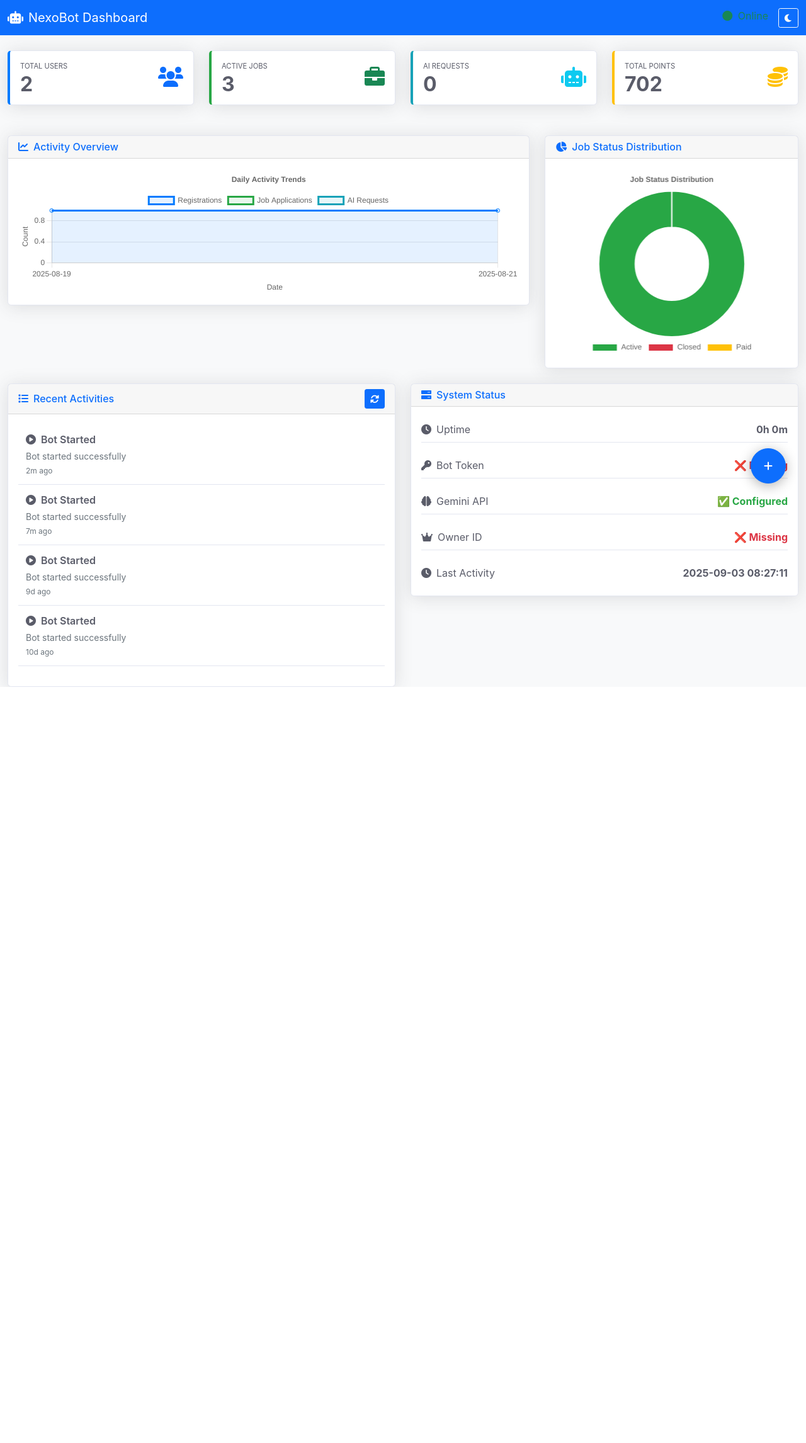
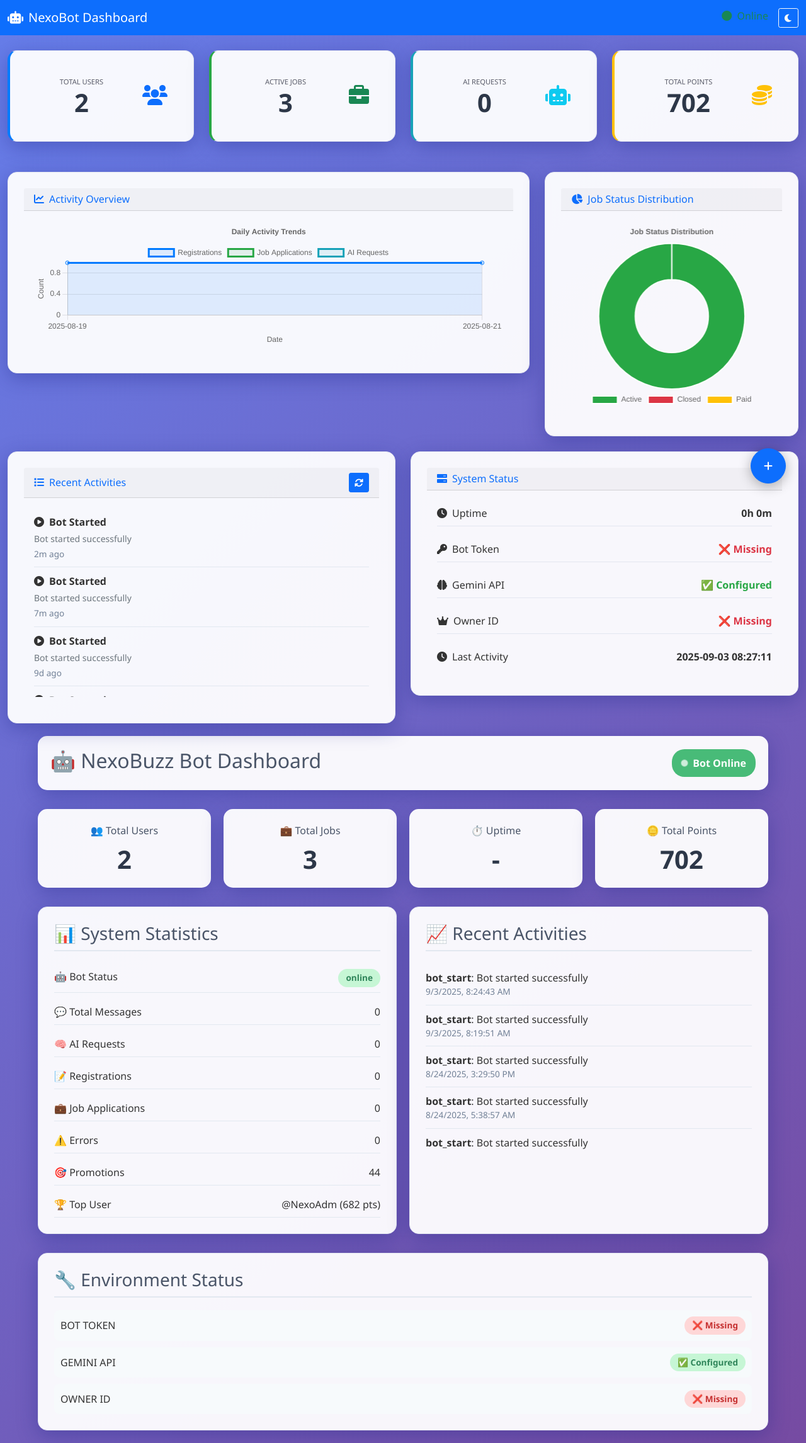
Before and after one commit to nexomedia99-droid/Nexobot, a Flask app: page / in a window 1280 px wide. Shown: the whole page at 63% size. Before the commit the page ends 1091 px from the top, so only its background shows below. Run offline with Flask 3, Linux system fonts and the light colour scheme; data comes from the database, SQL or seed files in the repository; some libraries are stand-ins or nearby versions.

Commit message:
Assistant checkpoint: Fix dashboard preview and add debug endpoint
Assistant generated file changes:
- dashboard.py: Fix dashboard static folder and error handling, Improve dashboard run function with better error handling, Add error route for debugging
- templates/dashboard.html: Create basic dashboard template
- static/dashboard.css: Create dashboard CSS styles
- static/dashboard.js: Create dashboard JavaScript for real-time updates
- main.py: Update dashboard startup with better error handling

---

User prompt:

tolong perbaiki preview yang tidak bisa di tampilkan

Replit-Commit-Author: Assistant
Replit-Commit-Session-Id: 82e65b7a-f135-4e5b-8373-3d5edeb16493

```diff
--- a/main.py
+++ b/main.py
@@ -173,6 +173,7 @@ def main():
 
         start_dashboard()
         print("📊 Dashboard server started on port 5000")
+        print("🔍 Debug info available at: http://0.0.0.0:5000/debug")
 
         print("🤖 Bot is starting...")
         log_activity("bot_start", description="Bot started successfully")
--- a/static/dashboard.css
+++ b/static/dashboard.css
@@ -365,3 +365,196 @@ body {
 [data-theme="dark"] .dropdown-divider {
     border-top-color: var(--border-color);
 }
+* {
+    margin: 0;
+    padding: 0;
+    box-sizing: border-box;
+}
+
+body {
+    font-family: 'Segoe UI', Tahoma, Geneva, Verdana, sans-serif;
+    background: linear-gradient(135deg, #667eea 0%, #764ba2 100%);
+    min-height: 100vh;
+    color: #333;
+}
+
+.container {
+    max-width: 1200px;
+    margin: 0 auto;
+    padding: 20px;
+}
+
+header {
+    background: rgba(255, 255, 255, 0.95);
+    padding: 20px;
+    border-radius: 15px;
+    margin-bottom: 30px;
+    display: flex;
+    justify-content: space-between;
+    align-items: center;
+    box-shadow: 0 8px 32px rgba(31, 38, 135, 0.37);
+}
+
+header h1 {
+    color: #4a5568;
+    font-size: 2rem;
+}
+
+.status-indicator {
+    display: flex;
+    align-items: center;
+    gap: 8px;
+    padding: 10px 15px;
+    background: #48bb78;
+    color: white;
+    border-radius: 20px;
+    font-weight: bold;
+}
+
+.dot {
+    width: 10px;
+    height: 10px;
+    border-radius: 50%;
+    background: #fff;
+    animation: pulse 2s infinite;
+}
+
+@keyframes pulse {
+    0% { transform: scale(1); opacity: 1; }
+    50% { transform: scale(1.1); opacity: 0.7; }
+    100% { transform: scale(1); opacity: 1; }
+}
+
+.stats-grid {
+    display: grid;
+    grid-template-columns: repeat(auto-fit, minmax(250px, 1fr));
+    gap: 20px;
+    margin-bottom: 30px;
+}
+
+.stat-card {
+    background: rgba(255, 255, 255, 0.95);
+    padding: 25px;
+    border-radius: 15px;
+    text-align: center;
+    box-shadow: 0 8px 32px rgba(31, 38, 135, 0.37);
+    transition: transform 0.3s ease;
+}
+
+.stat-card:hover {
+    transform: translateY(-5px);
+}
+
+.stat-card h3 {
+    color: #4a5568;
+    margin-bottom: 15px;
+    font-size: 1rem;
+}
+
+.stat-value {
+    font-size: 2.5rem;
+    font-weight: bold;
+    color: #2d3748;
+}
+
+.dashboard-grid {
+    display: grid;
+    grid-template-columns: repeat(auto-fit, minmax(400px, 1fr));
+    gap: 20px;
+    margin-bottom: 30px;
+}
+
+.card {
+    background: rgba(255, 255, 255, 0.95);
+    padding: 25px;
+    border-radius: 15px;
+    box-shadow: 0 8px 32px rgba(31, 38, 135, 0.37);
+}
+
+.card h3 {
+    color: #4a5568;
+    margin-bottom: 20px;
+    border-bottom: 2px solid #e2e8f0;
+    padding-bottom: 10px;
+}
+
+.system-stats {
+    display: grid;
+    gap: 10px;
+}
+
+.stat-item {
+    display: flex;
+    justify-content: space-between;
+    padding: 8px 0;
+    border-bottom: 1px solid #e2e8f0;
+}
+
+.activity-list {
+    max-height: 300px;
+    overflow-y: auto;
+}
+
+.activity-item {
+    padding: 10px 0;
+    border-bottom: 1px solid #e2e8f0;
+}
+
+.activity-item:last-child {
+    border-bottom: none;
+}
+
+.activity-time {
+    font-size: 0.85rem;
+    color: #718096;
+}
+
+.env-status {
+    display: grid;
+    gap: 10px;
+}
+
+.env-item {
+    display: flex;
+    justify-content: space-between;
+    align-items: center;
+    padding: 10px;
+    background: #f7fafc;
+    border-radius: 8px;
+}
+
+.status-badge {
+    padding: 4px 12px;
+    border-radius: 15px;
+    font-size: 0.85rem;
+    font-weight: bold;
+}
+
+.status-ok {
+    background: #c6f6d5;
+    color: #2f855a;
+}
+
+.status-error {
+    background: #fed7d7;
+    color: #c53030;
+}
+
+@media (max-width: 768px) {
+    .container {
+        padding: 10px;
+    }
+
+    header {
+        flex-direction: column;
+        gap: 15px;
+    }
+
+    .stats-grid {
+        grid-template-columns: repeat(auto-fit, minmax(200px, 1fr));
+    }
+
+    .dashboard-grid {
+        grid-template-columns: 1fr;
+    }
+}
--- a/static/dashboard.js
+++ b/static/dashboard.js
@@ -637,3 +637,142 @@ function showSuccess(message) {
 window.addEventListener('beforeunload', () => {
     stopAutoRefresh();
 });
+let lastUpdateTime = 0;
+
+async function fetchStats() {
+    try {
+        const response = await fetch('/api/stats');
+        const data = await response.json();
+        updateDashboard(data);
+        lastUpdateTime = Date.now();
+    } catch (error) {
+        console.error('Error fetching stats:', error);
+        showError('Failed to fetch data');
+    }
+}
+
+function updateDashboard(data) {
+    // Update main stats
+    document.getElementById('totalUsers').textContent = data.total_users || 0;
+    document.getElementById('totalJobs').textContent = data.total_jobs || 0;
+    document.getElementById('uptime').textContent = data.uptime || '0h 0m';
+    document.getElementById('totalPoints').textContent = (data.total_points || 0).toLocaleString();
+
+    // Update system stats
+    const systemStats = document.getElementById('systemStats');
+    systemStats.innerHTML = `
+        <div class="stat-item">
+            <span>🤖 Bot Status</span>
+            <span class="status-badge status-ok">${data.bot_status || 'offline'}</span>
+        </div>
+        <div class="stat-item">
+            <span>💬 Total Messages</span>
+            <span>${data.total_messages || 0}</span>
+        </div>
+        <div class="stat-item">
+            <span>🧠 AI Requests</span>
+            <span>${data.ai_requests || 0}</span>
+        </div>
+        <div class="stat-item">
+            <span>📝 Registrations</span>
+            <span>${data.registrations || 0}</span>
+        </div>
+        <div class="stat-item">
+            <span>💼 Job Applications</span>
+            <span>${data.job_applications || 0}</span>
+        </div>
+        <div class="stat-item">
+            <span>⚠️ Errors</span>
+            <span>${data.errors || 0}</span>
+        </div>
+        <div class="stat-item">
+            <span>🎯 Promotions</span>
+            <span>${data.total_promotions || 0}</span>
+        </div>
+        <div class="stat-item">
+            <span>🏆 Top User</span>
+            <span>@${data.top_user?.username || 'N/A'} (${data.top_user?.points || 0} pts)</span>
+        </div>
+    `;
+
+    // Update recent activities
+    const recentActivities = document.getElementById('recentActivities');
+    if (data.recent_activities && data.recent_activities.length > 0) {
+        recentActivities.innerHTML = data.recent_activities
+            .slice(0, 10)
+            .map(activity => `
+                <div class="activity-item">
+                    <div><strong>${activity.type}</strong>: ${activity.description}</div>
+                    <div class="activity-time">${formatTime(activity.timestamp)}</div>
+                </div>
+            `).join('');
+    } else {
+        recentActivities.innerHTML = '<div class="activity-item">No recent activities</div>';
+    }
+
+    // Update environment status
+    const envStatus = document.getElementById('envStatus');
+    const envVars = data.environment_vars || {};
+    envStatus.innerHTML = Object.entries(envVars)
+        .map(([key, value]) => `
+            <div class="env-item">
+                <span>${key.replace('_', ' ').toUpperCase()}</span>
+                <span class="status-badge ${value.includes('✅') ? 'status-ok' : 'status-error'}">${value}</span>
+            </div>
+        `).join('');
+}
+
+function formatTime(timestamp) {
+    if (!timestamp) return 'Unknown';
+    try {
+        const date = new Date(timestamp);
+        return date.toLocaleString();
+    } catch {
+        return timestamp;
+    }
+}
+
+function showError(message) {
+    const errorDiv = document.createElement('div');
+    errorDiv.style.cssText = `
+        position: fixed;
+        top: 20px;
+        right: 20px;
+        background: #fed7d7;
+        color: #c53030;
+        padding: 15px;
+        border-radius: 8px;
+        z-index: 1000;
+        box-shadow: 0 4px 12px rgba(0,0,0,0.15);
+    `;
+    errorDiv.textContent = message;
+    document.body.appendChild(errorDiv);
+
+    setTimeout(() => {
+        if (errorDiv.parentNode) {
+            errorDiv.parentNode.removeChild(errorDiv);
+        }
+    }, 5000);
+}
+
+// Initialize dashboard
+document.addEventListener('DOMContentLoaded', function() {
+    console.log('Dashboard initializing...');
+    fetchStats();
+
+    // Auto-refresh every 10 seconds
+    setInterval(fetchStats, 10000);
+
+    // Update connection status
+    const statusElement = document.getElementById('status');
+    setInterval(() => {
+        const timeSinceUpdate = Date.now() - lastUpdateTime;
+        if (timeSinceUpdate > 30000) { // 30 seconds
+            statusElement.innerHTML = '<span class="dot offline"></span> Connection Lost';
+            statusElement.style.background = '#f56565';
+        } else {
+            statusElement.innerHTML = '<span class="dot online"></span> Bot Online';
+            statusElement.style.background = '#48bb78';
+        }
+    }, 5000);
+});
--- a/templates/dashboard.html
+++ b/templates/dashboard.html
@@ -290,3 +290,66 @@
     <script src="/static/dashboard.js"></script>
 </body>
 </html>
+<!DOCTYPE html>
+<html lang="en">
+<head>
+    <meta charset="UTF-8">
+    <meta name="viewport" content="width=device-width, initial-scale=1.0">
+    <title>NexoBuzz Bot Dashboard</title>
+    <link rel="stylesheet" href="{{ url_for('static', filename='dashboard.css') }}">
+</head>
+<body>
+    <div class="container">
+        <header>
+            <h1>🤖 NexoBuzz Bot Dashboard</h1>
+            <div class="status-indicator" id="status">
+                <span class="dot online"></span> Bot Online
+            </div>
+        </header>
+
+        <div class="stats-grid">
+            <div class="stat-card">
+                <h3>👥 Total Users</h3>
+                <div class="stat-value" id="totalUsers">-</div>
+            </div>
+            <div class="stat-card">
+                <h3>💼 Total Jobs</h3>
+                <div class="stat-value" id="totalJobs">-</div>
+            </div>
+            <div class="stat-card">
+                <h3>⏱️ Uptime</h3>
+                <div class="stat-value" id="uptime">-</div>
+            </div>
+            <div class="stat-card">
+                <h3>🪙 Total Points</h3>
+                <div class="stat-value" id="totalPoints">-</div>
+            </div>
+        </div>
+
+        <div class="dashboard-grid">
+            <div class="card">
+                <h3>📊 System Statistics</h3>
+                <div class="system-stats" id="systemStats">
+                    Loading...
+                </div>
+            </div>
+
+            <div class="card">
+                <h3>📈 Recent Activities</h3>
+                <div class="activity-list" id="recentActivities">
+                    Loading...
+                </div>
+            </div>
+        </div>
+
+        <div class="card">
+            <h3>🔧 Environment Status</h3>
+            <div class="env-status" id="envStatus">
+                Loading...
+            </div>
+        </div>
+    </div>
+
+    <script src="{{ url_for('static', filename='dashboard.js') }}"></script>
+</body>
+</html>
```
Also changed, not shown: dashboard.py (+44 -1 lines).
